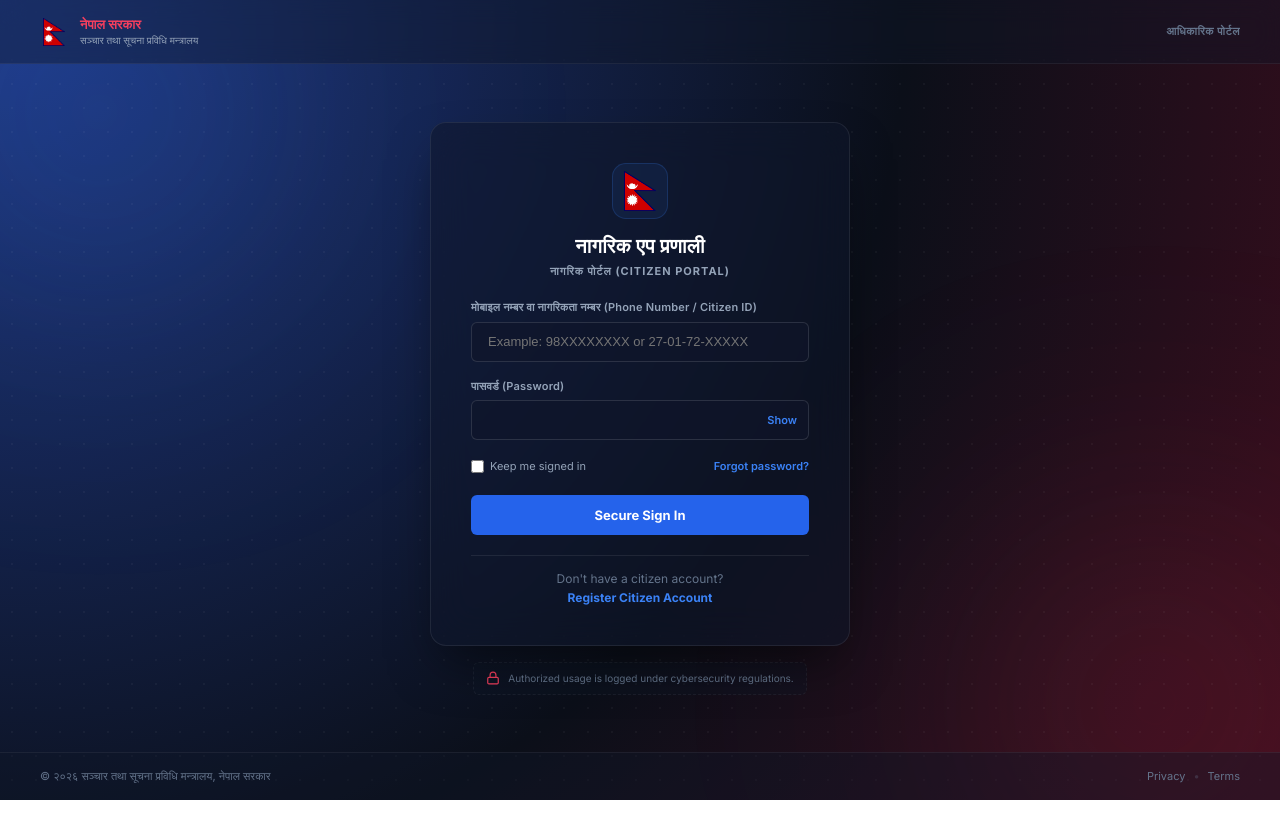
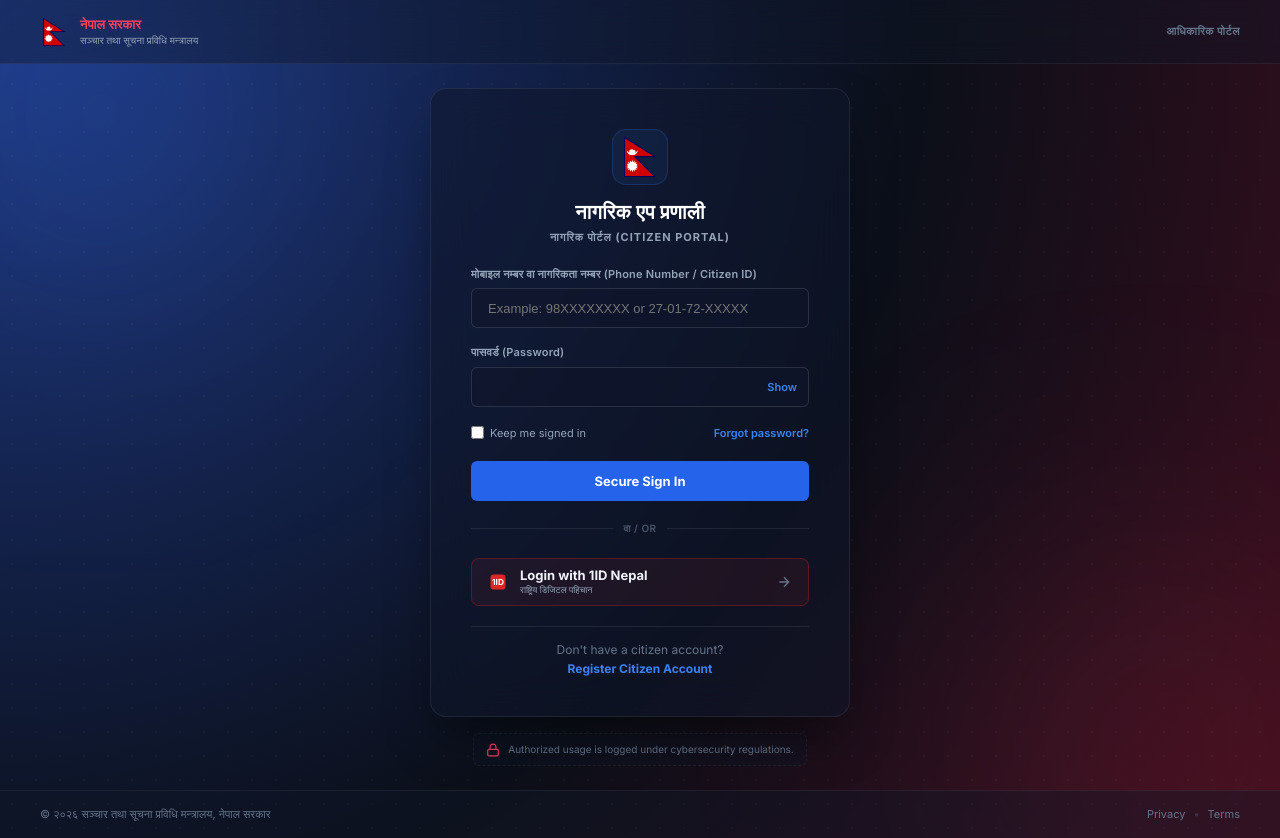
Before and after one commit to ChitraPrsd7/HackFest-Client, an Angular app: page /auth/login in a window 1280 px wide. Before the commit the page ends 800 px from the top, so only its background shows below. Built offline with nearby package versions, Linux system fonts and the light colour scheme.

Commit message:
update the ui chnages

```diff
--- a/src/app/auth/login/login.component.html
+++ b/src/app/auth/login/login.component.html
@@ -106,6 +106,28 @@
         </button>
       </form>
 
+      <!-- Divider -->
+      <div class="gov-divider">
+        <span class="gov-divider-line"></span>
+        <span class="gov-divider-text">वा / OR</span>
+        <span class="gov-divider-line"></span>
+      </div>
+
+      <!-- 1ID Nepal Login Button -->
+      <button type="button" class="gov-btn-oneid" (click)="loginWith1ID()" id="btn-oneid-nepal">
+        <svg width="20" height="20" viewBox="0 0 24 24" fill="none" xmlns="http://www.w3.org/2000/svg">
+          <rect x="3" y="3" width="18" height="18" rx="4" fill="#dc2626"/>
+          <text x="12" y="16" text-anchor="middle" fill="white" font-size="10" font-weight="900" font-family="Inter, sans-serif">1ID</text>
+        </svg>
+        <span class="oneid-label">
+          <span class="oneid-main">Login with 1ID Nepal</span>
+          <span class="oneid-sub">राष्ट्रिय डिजिटल पहिचान</span>
+        </span>
+        <svg class="oneid-arrow" width="16" height="16" viewBox="0 0 24 24" fill="none" stroke="currentColor" stroke-width="2">
+          <path d="M5 12h14M12 5l7 7-7 7"/>
+        </svg>
+      </button>
+
       <div class="gov-card-footer">
         <span>Don't have a citizen account?</span>
         <button type="button" class="gov-link-btn" (click)="goToRegister()">Register Citizen Account</button>
--- a/src/app/auth/login/login.component.scss
+++ b/src/app/auth/login/login.component.scss
@@ -1,12 +1,9 @@
-/* ============================================================
-   NEPAL GOVERNMENT & NAGARIK PORTAL - HACKATHON-GRADE UI
-   ============================================================ */
+
 
 .gov-auth-container {
   min-height: 100vh;
   display: flex;
   flex-direction: column;
-  /* Premium official gradient combining Nepalese flag blue and deep dark slate */
   background: radial-gradient(circle at top left, #1e3a8a 0%, #0b0f19 60%, #580c1f 120%);
   font-family: 'Inter', -apple-system, BlinkMacSystemFont, sans-serif;
   color: #f1f5f9;
@@ -25,7 +22,6 @@
   }
 }
 
-/* ─── Immersive Background Shapes ─── */
 .bg-gradient-shapes {
   position: absolute;
   inset: 0;
@@ -421,6 +417,100 @@
   a:hover { color: #3b82f6; }
 }
 
+/* ─── OR Divider ─── */
+.gov-divider {
+  display: flex;
+  align-items: center;
+  gap: 10px;
+  margin: 0 0 2px;
+}
+
+.gov-divider-line {
+  flex: 1;
+  height: 1px;
+  background: rgba(255, 255, 255, 0.08);
+}
+
+.gov-divider-text {
+  font-size: 10px;
+  font-weight: 600;
+  color: #475569;
+  letter-spacing: 0.5px;
+  white-space: nowrap;
+}
+
+/* ─── 1ID Nepal Button ─── */
+.gov-btn-oneid {
+  display: flex;
+  align-items: center;
+  gap: 12px;
+  width: 100%;
+  height: 48px;
+  padding: 0 16px;
+  background: rgba(220, 38, 38, 0.08);
+  border: 1px solid rgba(220, 38, 38, 0.3);
+  border-radius: 8px;
+  cursor: pointer;
+  transition: all 0.25s cubic-bezier(0.16, 1, 0.3, 1);
+  position: relative;
+  overflow: hidden;
+
+  &::before {
+    content: '';
+    position: absolute;
+    inset: 0;
+    background: linear-gradient(90deg, rgba(220, 38, 38, 0.08), rgba(239, 68, 68, 0.12));
+    opacity: 0;
+    transition: opacity 0.25s;
+  }
+
+  &:hover {
+    border-color: rgba(220, 38, 38, 0.6);
+    box-shadow: 0 4px 20px rgba(220, 38, 38, 0.2);
+    transform: translateY(-1px);
+
+    &::before { opacity: 1; }
+
+    .oneid-arrow {
+      transform: translateX(4px);
+      color: #ef4444;
+    }
+  }
+
+  &:active {
+    transform: translateY(0);
+  }
+}
+
+.oneid-label {
+  flex: 1;
+  display: flex;
+  flex-direction: column;
+  align-items: flex-start;
+  text-align: left;
+}
+
+.oneid-main {
+  font-size: 13px;
+  font-weight: 700;
+  color: #f1f5f9;
+  line-height: 1.2;
+}
+
+.oneid-sub {
+  font-size: 9px;
+  font-weight: 500;
+  color: #94a3b8;
+  line-height: 1.2;
+  margin-top: 1px;
+}
+
+.oneid-arrow {
+  color: #64748b;
+  flex-shrink: 0;
+  transition: all 0.25s cubic-bezier(0.16, 1, 0.3, 1);
+}
+
 @media (max-width: 640px) {
   .gov-topbar { padding: 0 16px; }
   .gov-footer {
--- a/src/app/auth/login/login.component.ts
+++ b/src/app/auth/login/login.component.ts
@@ -60,6 +60,13 @@
     });
   }
 
+  loginWith1ID(): void {
+    // Redirect to Nepal's 1ID national digital identity SSO
+    // Replace this URL with the actual 1ID OAuth endpoint when available
+    const oneIdUrl = 'https://auth.1id.gov.np/oauth2/authorize';
+    window.location.href = oneIdUrl;
+  }
+
   goToRegister(): void {
     this.router.navigate(['/auth/register']);
   }
--- a/src/app/dashboard/dashboard.component.scss
+++ b/src/app/dashboard/dashboard.component.scss
@@ -1,6 +1,3 @@
-/* ============================================================
-   PREMIUM GLASSMORPHISM & DARK ADMIN DASHBOARD SCSS
-   ============================================================ */
 
 .console-layout {
   display: flex;
--- a/src/index.html
+++ b/src/index.html
@@ -2,7 +2,7 @@
 <html lang="en">
 <head>
   <meta charset="utf-8">
-  <title>ORCHID Server Portal</title>
+  <title>ORCHID Client Portal</title>
   <base href="/">
   <meta name="viewport" content="width=device-width, initial-scale=1">
   <meta name="description" content="ORCHID Server Admin Portal – Secure access for authorized personnel">
```
